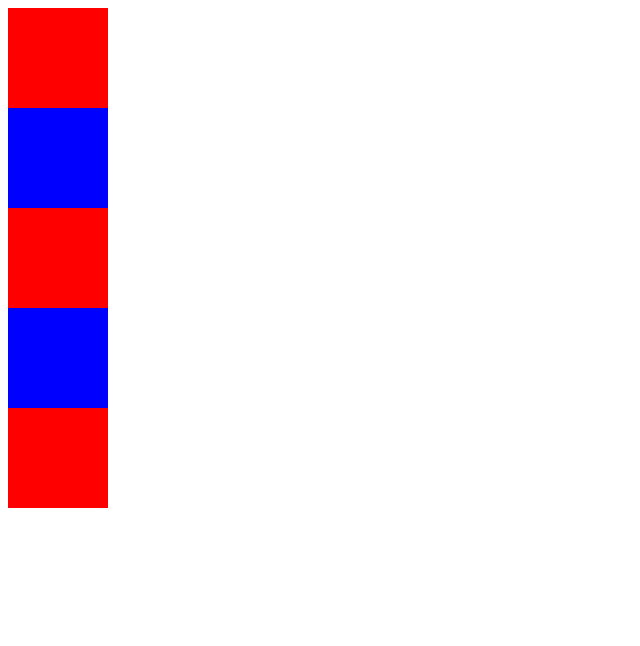
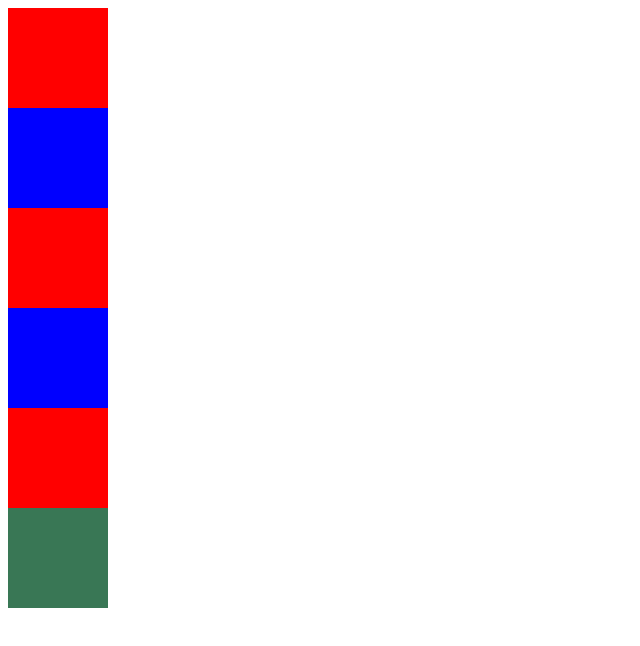
Before and after one commit to Youngpro95/StudyOnline, a website built with Parcel: page index.html in a window 1280 px wide. Shown: the whole page, without its empty margins (0-640 px from the left). Built offline with nearby package versions, Linux system fonts and the light colour scheme.

Commit message:
온라인 스터디 예습

```diff
--- a/index.html
+++ b/index.html
@@ -8,7 +8,7 @@
   <script src="./test.js" type="module"></script>
   <title>Test OnlieStudy</title>
   <style>
-    div {
+    div2 {
       width: 100px;
       height: 100px;
       background-color: black;
@@ -19,6 +19,12 @@
     .blue {
       background-color: blue;
     }
+    div {
+      width : 100px;
+      height : 100px;
+      background-color : rgb(57, 119, 85);
+    }
+
   </style>
 </head>
 
--- a/test.js
+++ b/test.js
@@ -4,7 +4,14 @@ for (let i = 0; i < 5; i++){
   var colorDiv = document.createElement('div');
   if(i%2){
     document.body.appendChild(colorDiv).style.backgroundColor="blue";
+
   } else{
     document.body.appendChild(colorDiv).style.backgroundColor="red";
+
   }
 }
+
+let createDiv = document.createElement('div')
+document.body.appendChild(createDiv)
+// document.getElementsByClassName('div').className = "div2"
+createDiv.className = "div2"
```
Also changed, not shown: main.js (+68 -2 lines), study.html (+1 -1 lines).
